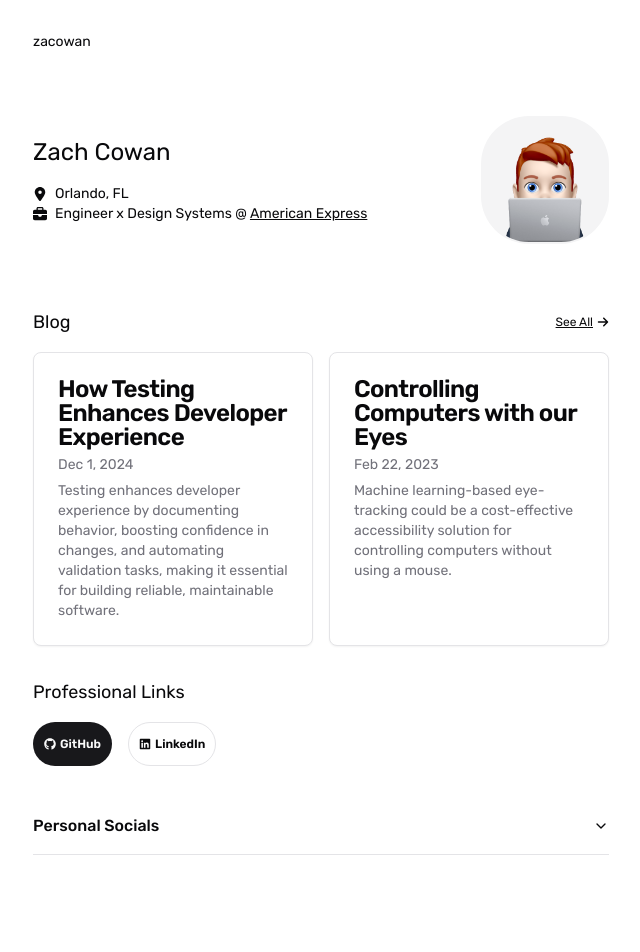
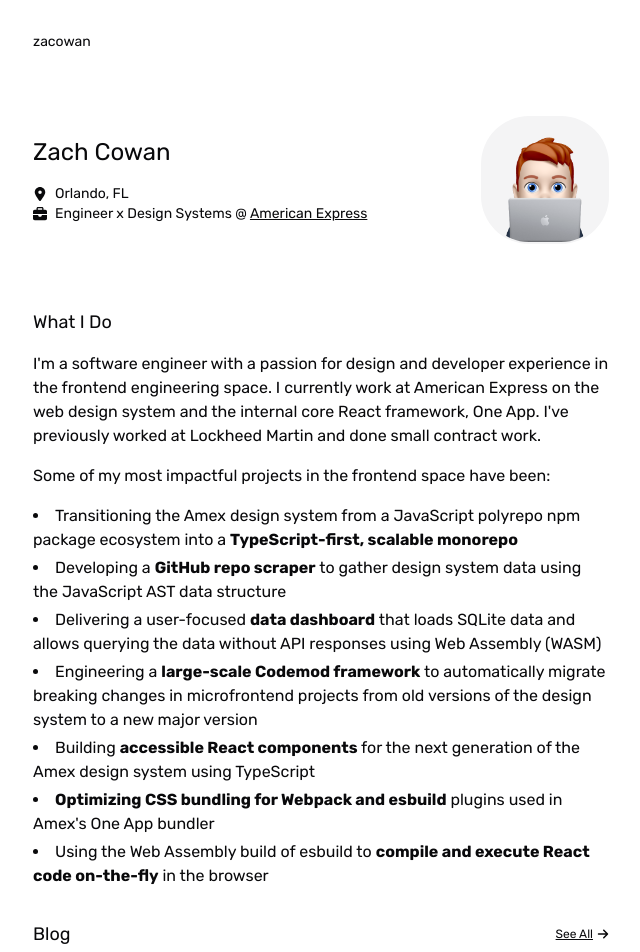
Before and after one commit to zacowan/zacowan.com, a Next.js app: page / in a window 1280 px wide. Shown: the top 952 px of the page, without its empty margins (319-959 px from the left). Built offline with nearby package versions, Linux system fonts and the light colour scheme.

Commit message:
feat: add personal project highlights and professional background to the page

```diff
--- a/app/page.tsx
+++ b/app/page.tsx
@@ -50,6 +50,54 @@ export default function Page() {
           </span>
         </div>
         <ProfilePicture className="order-first mb-2 md:order-none md:mb-0" />
+      </div>
+      <div className="pb-8">
+        <h3 className="text-lg mb-4">What I Do</h3>
+        <div className="space-y-4">
+          <p>
+            I&apos;m a software engineer with a passion for design and developer
+            experience in the frontend engineering space. I currently work at
+            American Express on the web design system and the internal core
+            React framework, One App. I&apos;ve previously worked at Lockheed
+            Martin and done small contract work.
+          </p>
+          <p>
+            Some of my most impactful projects in the frontend space have been:
+          </p>
+          <ul className="list-disc list-inside space-y-1">
+            <li>
+              Transitioning the Amex design system from a JavaScript polyrepo
+              npm package ecosystem into a{" "}
+              <b>TypeScript-first, scalable monorepo</b>
+            </li>
+            <li>
+              Developing a <b>GitHub repo scraper</b> to gather design system
+              data using the JavaScript AST data structure
+            </li>
+            <li>
+              Delivering a user-focused <b>data dashboard</b> that loads SQLite
+              data and allows querying the data without API responses using Web
+              Assembly (WASM)
+            </li>
+            <li>
+              Engineering a <b>large-scale Codemod framework</b> to
+              automatically migrate breaking changes in microfrontend projects
+              from old versions of the design system to a new major version
+            </li>
+            <li>
+              Building <b>accessible React components</b> for the next
+              generation of the Amex design system using TypeScript
+            </li>
+            <li>
+              <b>Optimizing CSS bundling for Webpack and esbuild</b> plugins
+              used in Amex&apos;s One App bundler
+            </li>
+            <li>
+              Using the Web Assembly build of esbuild to{" "}
+              <b>compile and execute React code on-the-fly</b> in the browser
+            </li>
+          </ul>
+        </div>
       </div>
       <div className="space-y-8">
         {blogPosts.length > 0 && (
```
